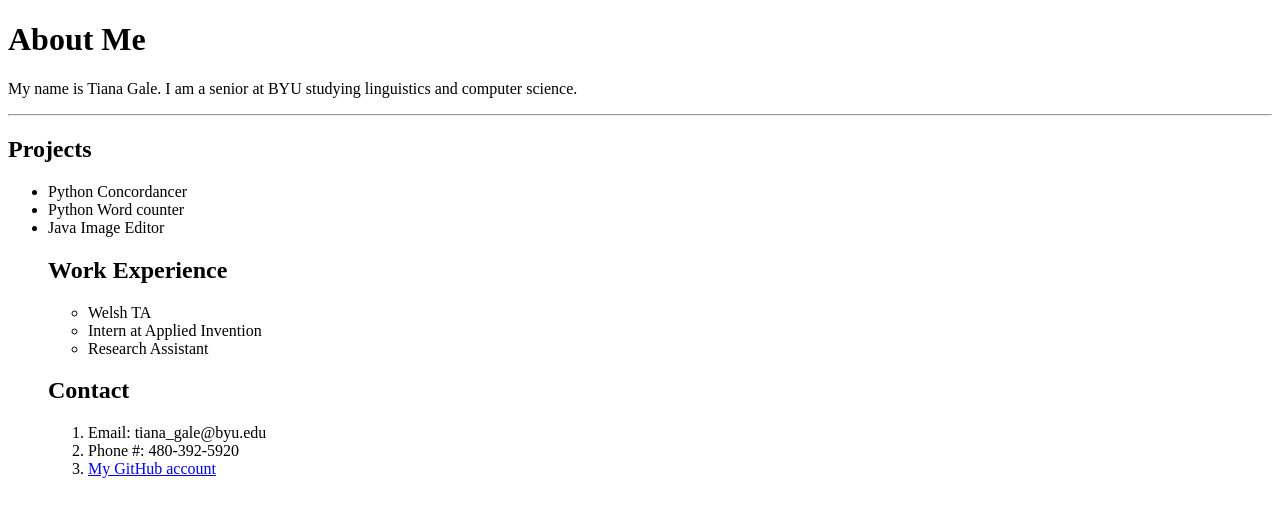
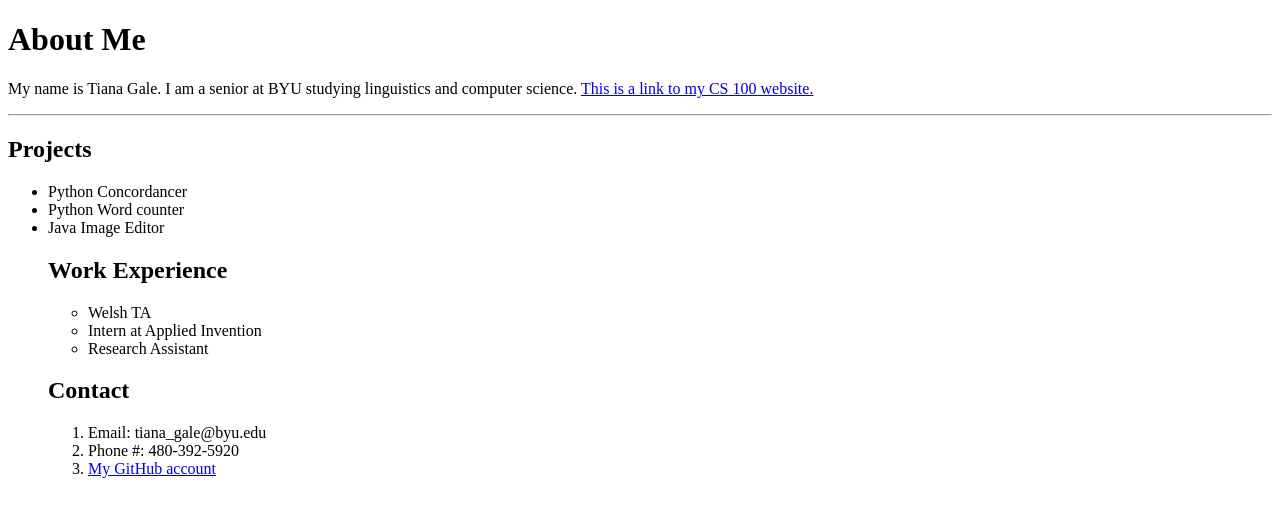
Before and after one commit to user1837/Activity3, a plain HTML site: page index.html in a window 1280 px wide. Drawn offline with Linux system fonts and the light colour scheme.

Commit message:
Added a link

```diff
--- a/index.html
+++ b/index.html
@@ -5,7 +5,8 @@
 </head>
 <body>
 <h1>About Me</h1>
-<p>My name is Tiana Gale. I am a senior at BYU studying linguistics and computer science.</p>
+<p>My name is Tiana Gale. I am a senior at BYU studying linguistics and computer science.
+<a href="https://students.cs.byu.edu/~snowyowl/">This is a link to my CS 100 website.</a></p>
 <hr>
 <h2>Projects</h2>
 <ul>
```
